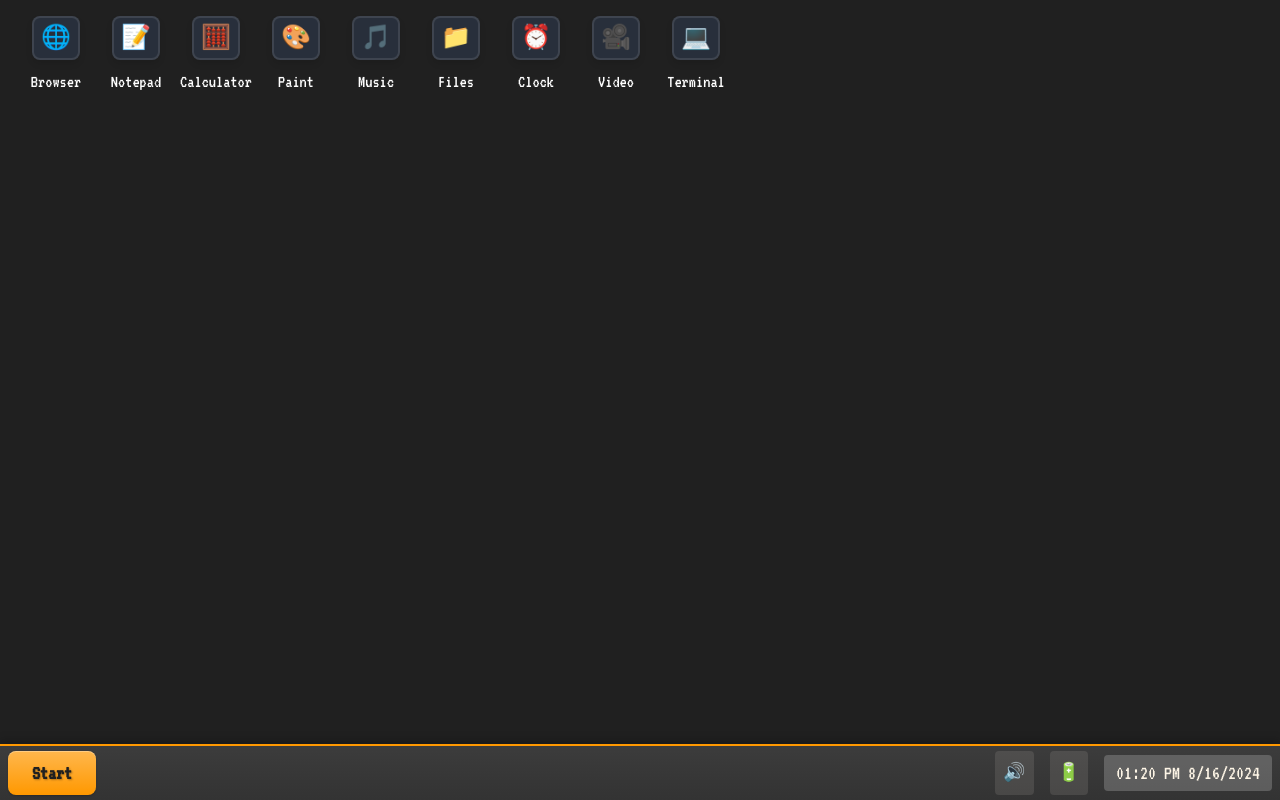
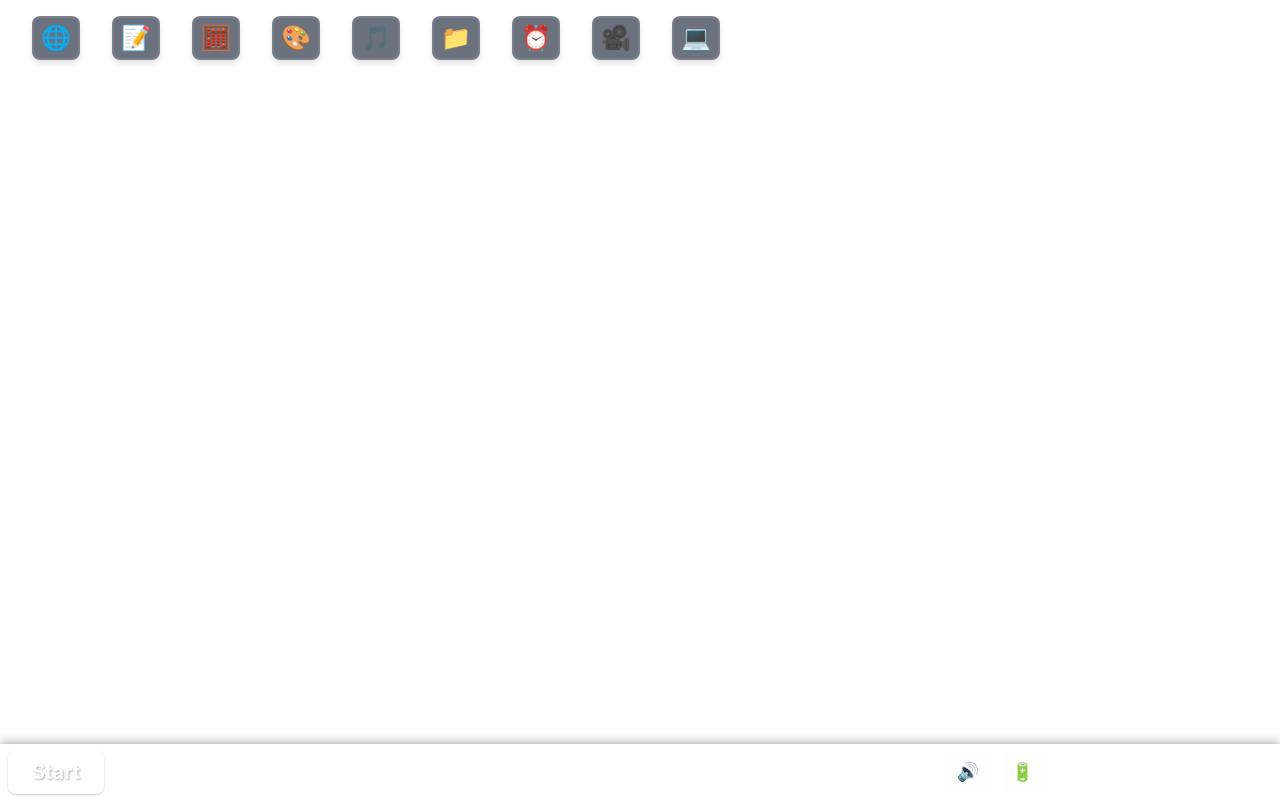
Before and after one commit to MohdYahyaMahmodi/pulsar-os, a plain HTML site: page os.html in a window 1280 px wide. Drawn offline with nearby package versions, Linux system fonts and the light colour scheme.

Commit message:
Update os.html

```diff
--- a/os.html
+++ b/os.html
@@ -8,17 +8,23 @@
     <link href="https://fonts.googleapis.com/css2?family=VT323&display=swap" rel="stylesheet">
     <link rel="stylesheet" href="https://cdnjs.cloudflare.com/ajax/libs/font-awesome/5.15.3/css/all.min.css">
     <style>
-        :root {
-    --color-dark: #202020;
-    --color-medium: #333333;
-    --color-light: #FDF5E6;
-    --color-accent: #FF9800;
+      :root {
+    --bg-color: rgba(0, 0, 0, 0.5);
+    --text-color: #ffffff;
+    --accent-color: #3a86ff;
+    --hover-color: rgba(255, 255, 255, 0.1);
 }
 
-body {
-    font-family: 'VT323', monospace;
-    background-color: var(--color-dark);
-    color: var(--color-light);
+* {
+    margin: 0;
+    padding: 0;
+    box-sizing: border-box;
+}
+
+body, html {
+    height: 100%;
+    font-family: 'Inter', sans-serif;
+    color: var(--text-color);
     overflow: hidden;
 }
 
```
